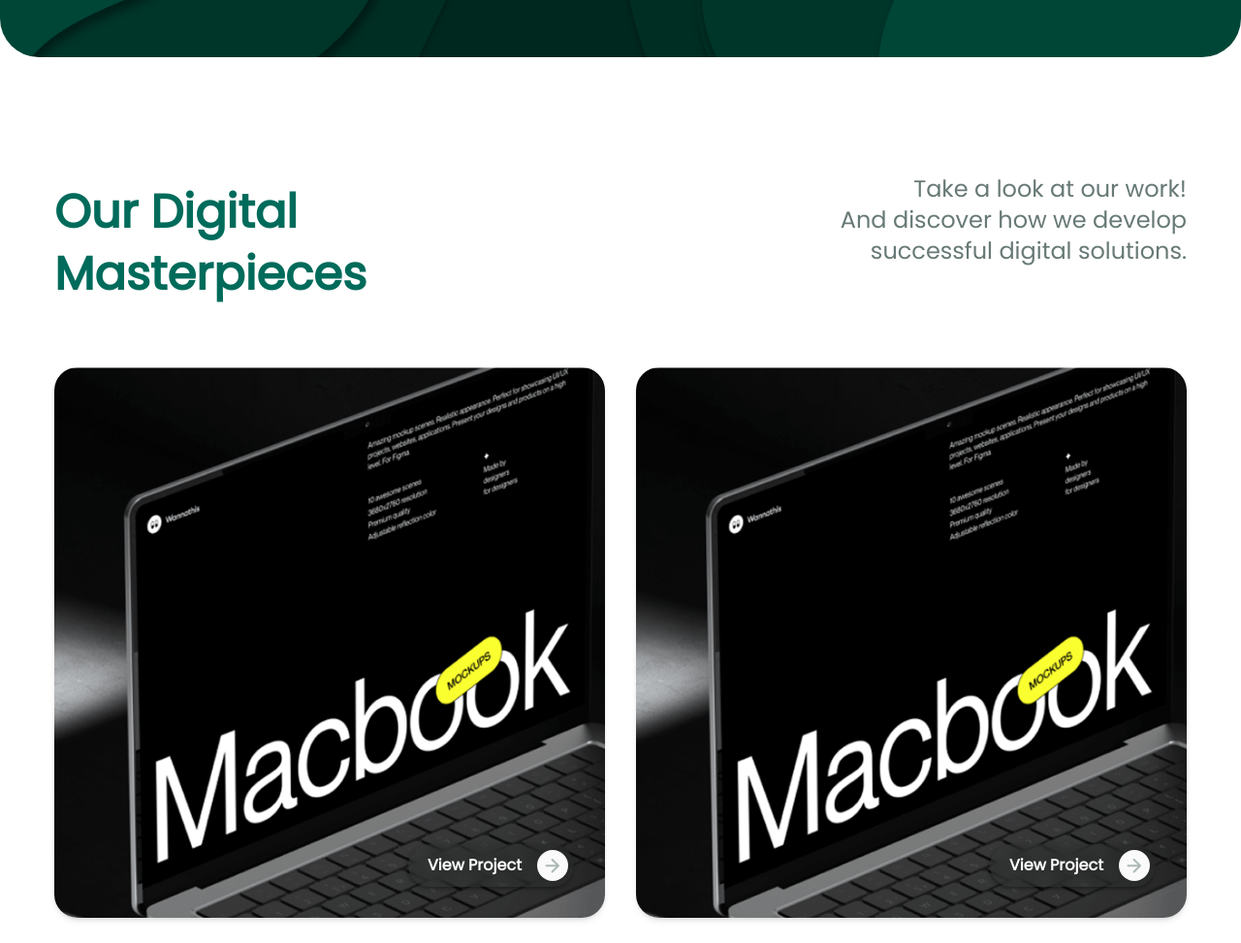
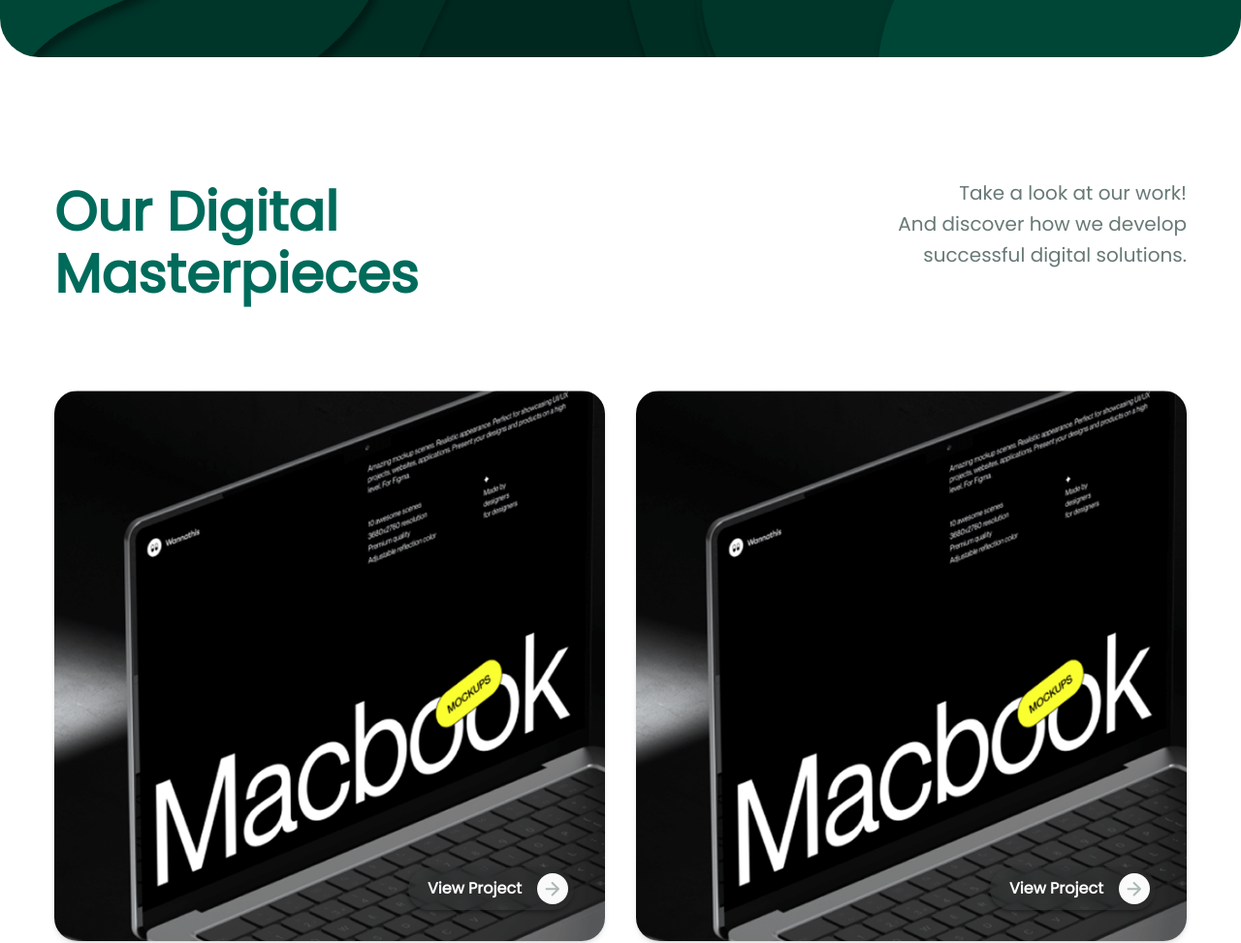
Before and after one commit to recalderon93/pangea-landing-remake, an Astro site: page / in a window 1280 px wide. Shown: the part 3441-4414 px from the top of the page at 97% size. Built offline with nearby package versions, Linux system fonts and the light colour scheme; Astro itself is replaced by a stand-in of ours.

Commit message:
feat: Update Project section [landing]

```diff
--- a/src/features/Projects/ProjectItem.tsx
+++ b/src/features/Projects/ProjectItem.tsx
@@ -20,7 +20,9 @@ const ProjectItem = ({ isSquare = true, image, className = "" }: Props) => (
       className="object-fill"
     />
     <button className={buttonStyle}>
-      <p className="caption bold text-white-50">View Project</p>
+      <p className="text-white-50 text-[12px] leading-5 font-semibold sm:text-[16px] sm:leading-6">
+        View Project
+      </p>
       <div className="bg-white-100 flex aspect-square w-8 items-center justify-center rounded-full">
         <ArrowIcon className="fill-shade-200 size-4" />
       </div>
--- a/src/features/Projects/Projects.astro
+++ b/src/features/Projects/Projects.astro
@@ -19,10 +19,12 @@ const { locale, showHeader = true } = Astro.props as Props;
     {
       showHeader ? (
         <>
-          <h2 class="h3 pb-8 text-teal-400" id="projects-header">
+          <h2
+            class="pb-8 text-[30px] leading-10 text-teal-400 sm:text-[56px] sm:leading-[64px]"
+            id="projects-header">
             {t(locale, "landing.products.title")}
           </h2>
-          <p class="h5 text-shade-400 max-w-[340px] md:max-w-[420px] md:text-right">
+          <p class="section-side-subtitle text-shade-400 max-w-[400px] lg:max-w-[380px] lg:text-right">
             {t(locale, "landing.products.caption")}
           </p>
         </>
@@ -35,7 +37,7 @@ const { locale, showHeader = true } = Astro.props as Props;
       )
     }
   </div>
-  <div class="flex flex-col items-center gap-12 py-4 md:gap-16 md:py-0">
+  <div class="flex flex-col items-center gap-12 py-4 md:gap-16 md:py-6">
     <div
       class="grid w-full grid-cols-1 place-items-center gap-x-8 gap-y-6 sm:grid-cols-2 sm:gap-y-10">
       <ProjectItem projectId="1" />
```
